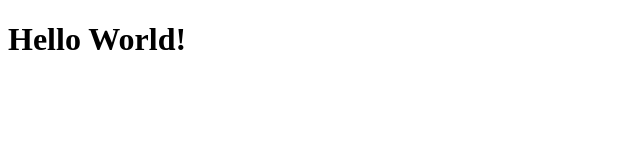
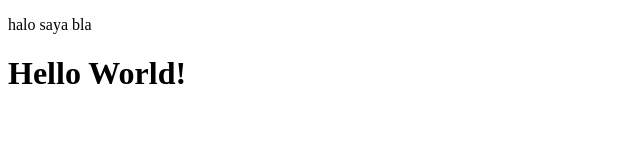
Before and after one commit to BIJI-ORKA/Test-GIT, a plain HTML site: page index.html in a window 1280 px wide. Shown: the whole page, without its empty margins (0-640 px from the left). Drawn offline with Linux system fonts and the light colour scheme.

Commit message:
update aku cinta kamu

```diff
--- a/index.html
+++ b/index.html
@@ -7,6 +7,8 @@
   <title>GIT Push Test</title>
 </head>
 <body>
+  <p>halo saya bla
+  </p>
   <h1>Hello World!</h1>
 </body>
 </html>
```
Also changed, not shown: contoh.txt (added).
